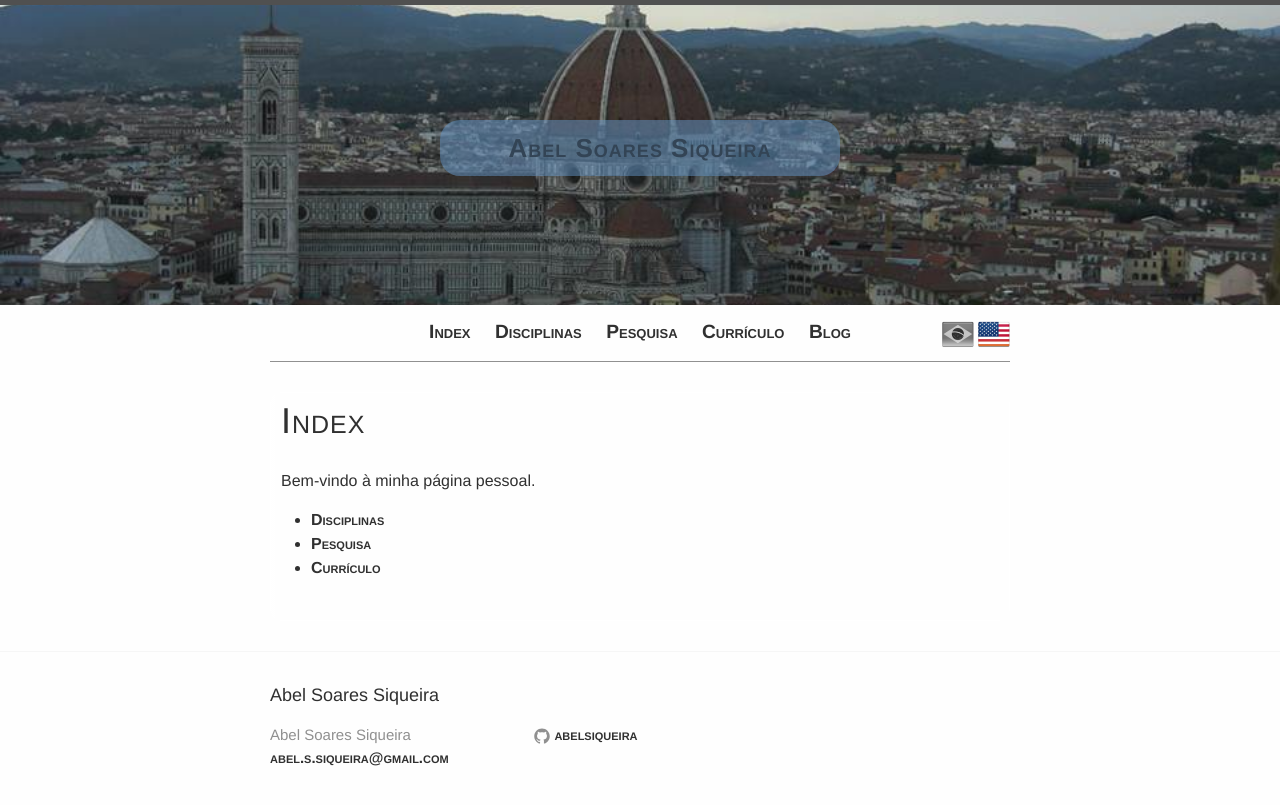
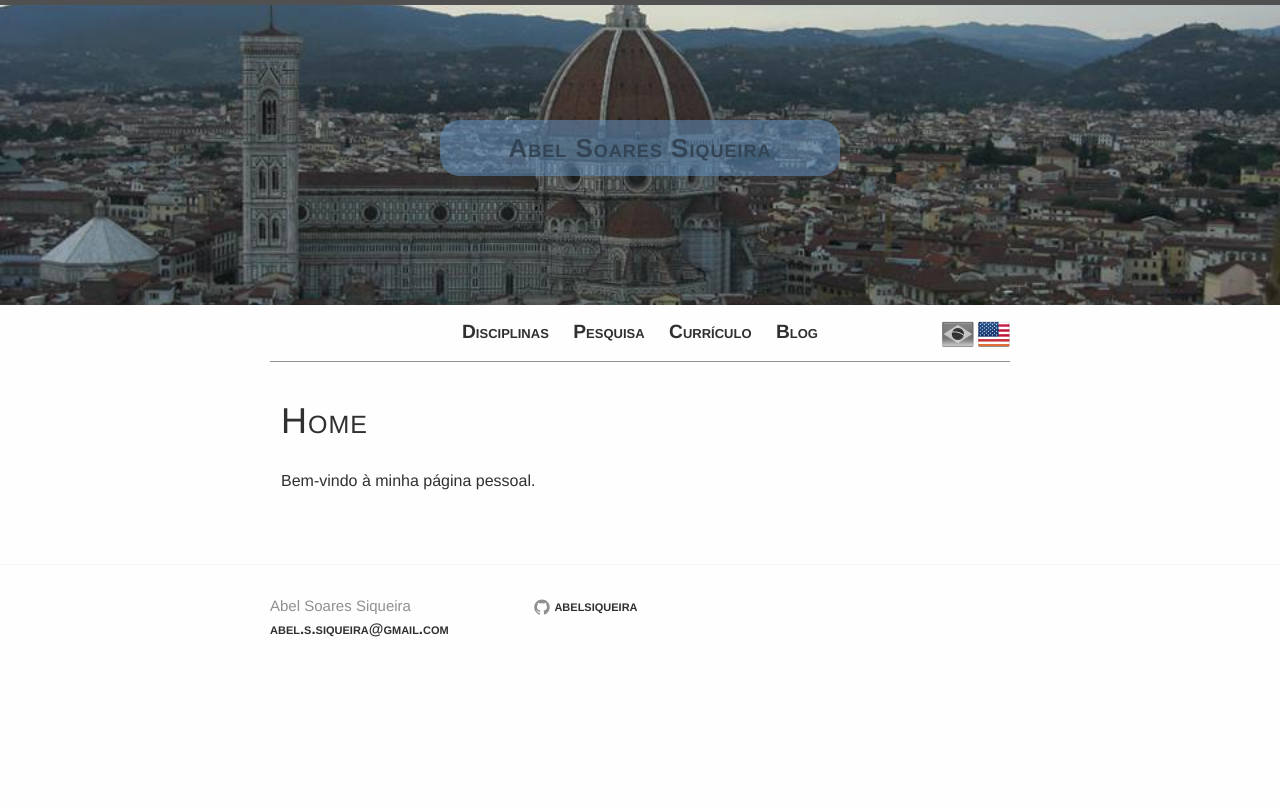
Before and after one commit to abelsiqueira/abelsiqueira.github.io-old, a Jekyll site: the page built from index.br.md, in a window 1280 px wide. Shown: the top 805 px of the page. Built offline with Jekyll 4.4.1, drawn with Linux system fonts in a browser that asks for light colours.

Commit message:
Update site

```diff
--- a/_includes/footer.html
+++ b/_includes/footer.html
@@ -1,8 +1,6 @@
 <footer class="site-footer">
 
   <div class="wrapper">
-
-    <h2 class="footer-heading">{{ site.title }}</h2>
 
     <div class="footer-col-wrapper">
       <div class="footer-col  footer-col-1">
--- a/_includes/header.html
+++ b/_includes/header.html
@@ -22,7 +22,7 @@
         {% if page.lang %}
         {% assign pages = site.pages | sort: 'order' %}
         {% for pg in pages %}
-          {% if pg.title and pg.lang == page.lang %}
+        {% if pg.title and pg.lang == page.lang and pg.order > 0 %}
           <a class="page-link" href="{{ pg.url | prepend: site.baseurl }}">{{ pg.title }}</a>
           {% endif %}
         {% endfor %}
--- a/index.br.md
+++ b/index.br.md
@@ -1,13 +1,9 @@
 ---
 layout:    page
-title:     Index
+title:     Home
 key:       index
 lang:      br
 order:     0
 permalink: /
 ---
 Bem-vindo à minha página pessoal.
-
-  - [Disciplinas]({{ site.baseurl }}/disciplinas)
-  - [Pesquisa]({{ site.baseurl }}/pesquisa)
-  - [Currículo]({{ site.baseurl }}/curriculo)
```
Also changed, not shown: index.en.md (+1 -5 lines).
